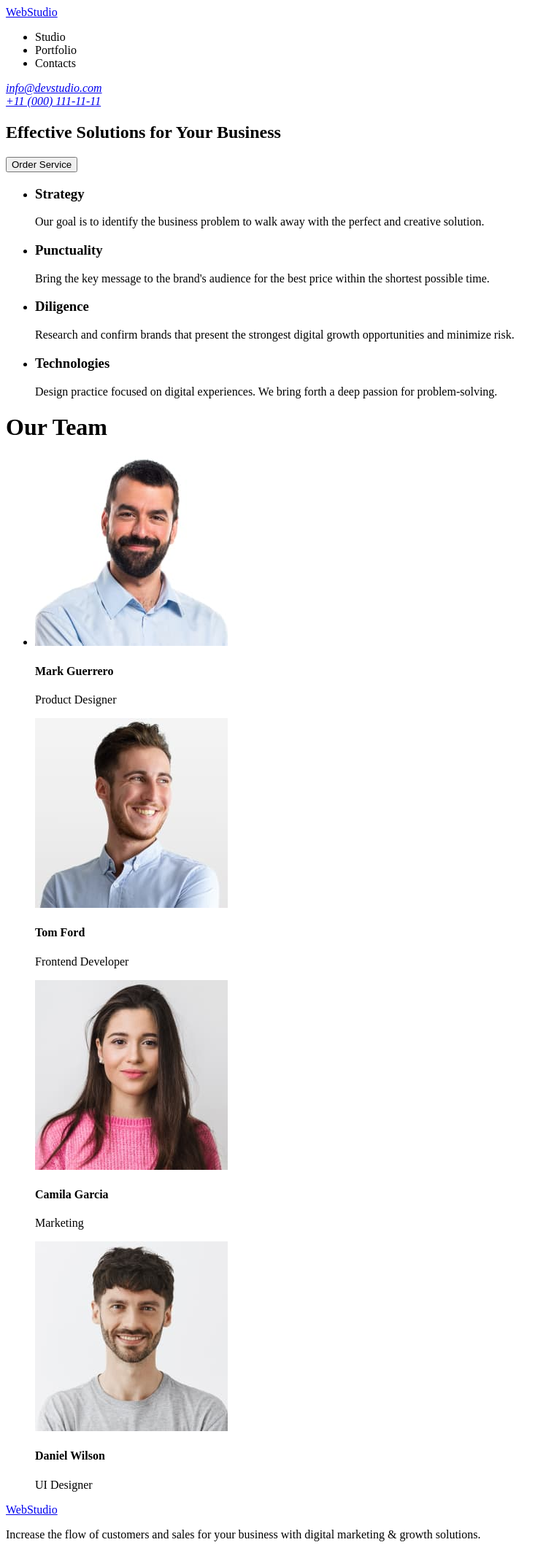
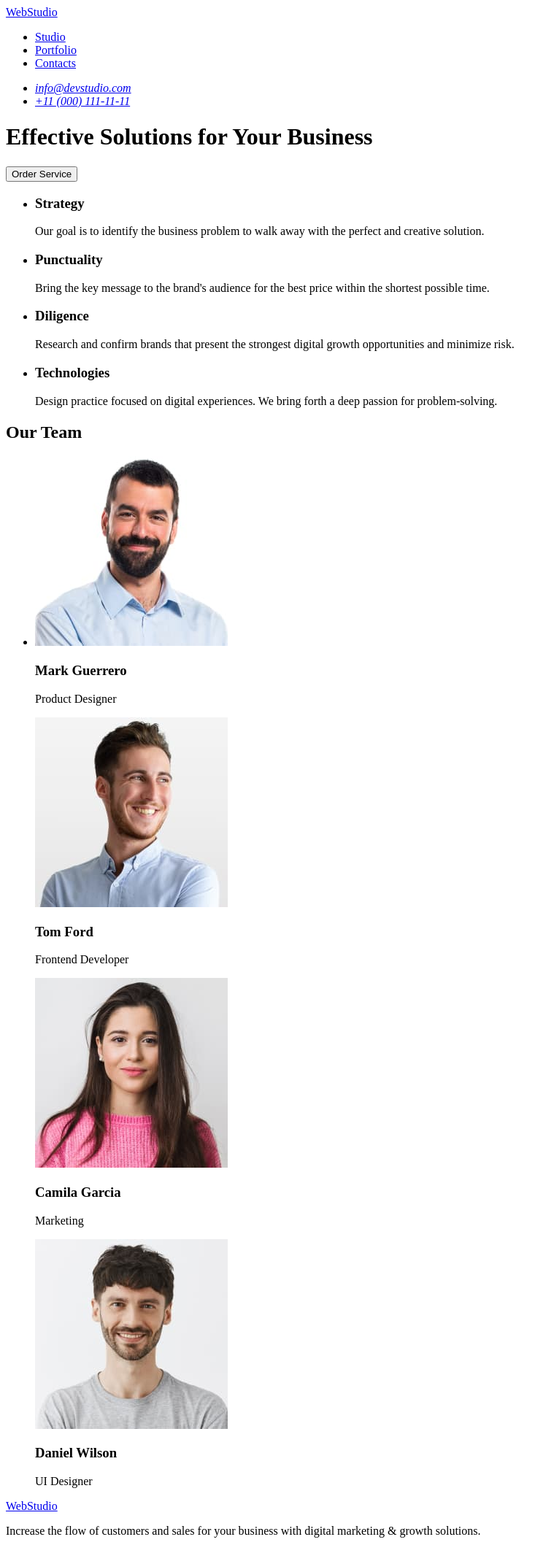
Before and after one commit to Lyubov-Pavlichenko/goit-markup-hw-01, a plain HTML site: page index.html in a window 1280 px wide. Shown: the whole page at 73% size, without its empty margins (0-759 px from the left). Drawn offline with Linux system fonts and the light colour scheme.

Commit message:
hw1 updates v1

```diff
--- a/index.html
+++ b/index.html
@@ -7,19 +7,32 @@
   </head>
   <body>
     <header>
-      <a href="/">WebStudio</a>
       <nav>
+        <a href="./index.htm">WebStudio</a>
         <ul>
-          <li>Studio</li>
-          <li>Portfolio</li>
-          <li>Contacts</li>
+          <li>
+            <a href="/index.html" target="_blank">Studio<a>
+            </li>
+          <li>
+            <a href="/index.html" target="_blank" >Portfolio<a>
+            </li>
+          <li>
+            <a href="/index.html" target="_blank">Contacts<a>
+            </li>
         </ul>
         <address>
-          <a href="mailto:info@devstudio.com">info@devstudio.com</a><br />
-          <a href="tel:+110001111111">+11 (000) 111-11-11</a>
+          <ul>
+          <li>
+            <a href="mailto:info@devstudio.com">info@devstudio.com</a><br /></li>
+          <li>
+            <a href="tel:+110001111111">+11 (000) 111-11-11</a></li>
         </address>
+      </nav>
+    </header>
+      <main>
         <h1>Effective Solutions for Your Business</h1>
         <button type="button">Order Service</button>
+
         <ul>
           <li>
             <h3>Strategy</h3>
@@ -50,45 +63,42 @@
             </p>
           </li>
         </ul>
-      </nav>
-    </header>
-    <main>
-      <h1>Our Team</h1>
+      <h2>Our Team</h2>
       <ul>
         <li>
           <img
-            src="images/img-1.jpg"
+            src="./images/img-1.jpg"
             width="264"
-            alt="Mark Guerrero. A man with a beard."
+            alt="Mark Guerrero. Photo."
           />
-          <h4>Mark Guerrero</h4>
+          <h3>Mark Guerrero</h3>
           <p>Product Designer</p>
           <img
-            src="images/img-2.jpg"
+            src="./images/img-2.jpg"
             width="264"
-            alt="Tom Ford. A man with a smile."
+            alt="Tom Ford. Photo."
           />
-          <h4>Tom Ford</h4>
+          <h3>Tom Ford</h3>
           <p>Frontend Developer</p>
           <img
-            src="images/img-3.jpg"
+            src="./images/img-3.jpg"
             width="264"
-            alt="Camila Garcia. The girl in pink."
+            alt="Camila Garcia. Photo."
           />
-          <h4>Camila Garcia</h4>
+          <h3>Camila Garcia</h3>
           <p>Marketing</p>
           <img
-            src="images/img-4.jpg"
+            src="./images/img-4.jpg"
             width="264"
-            alt="Daniel Wilson. A man in a T-shirt."
+            alt="Daniel Wilson. Photo."
           />
-          <h4>Daniel Wilson</h4>
+          <h3>Daniel Wilson</h3>
           <p>UI Designer</p>
         </li>
       </ul>
-    </main>
+     </main>
     <footer>
-      <a href="/">WebStudio</a>
+      <a href="./index.html">WebStudio</a>
       <p>
         Increase the flow of customers and sales for your business with digital
         marketing & growth solutions.
```
